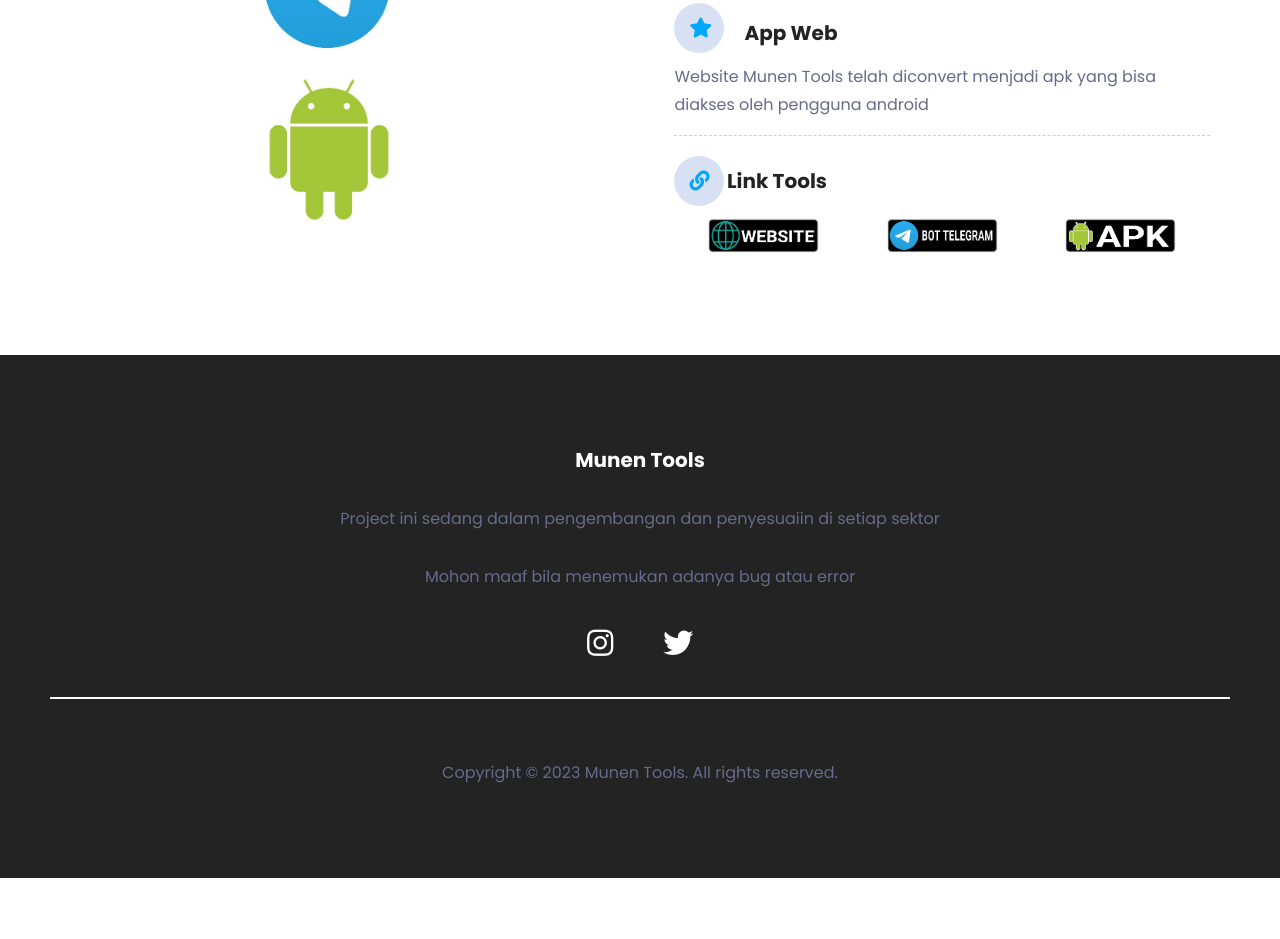
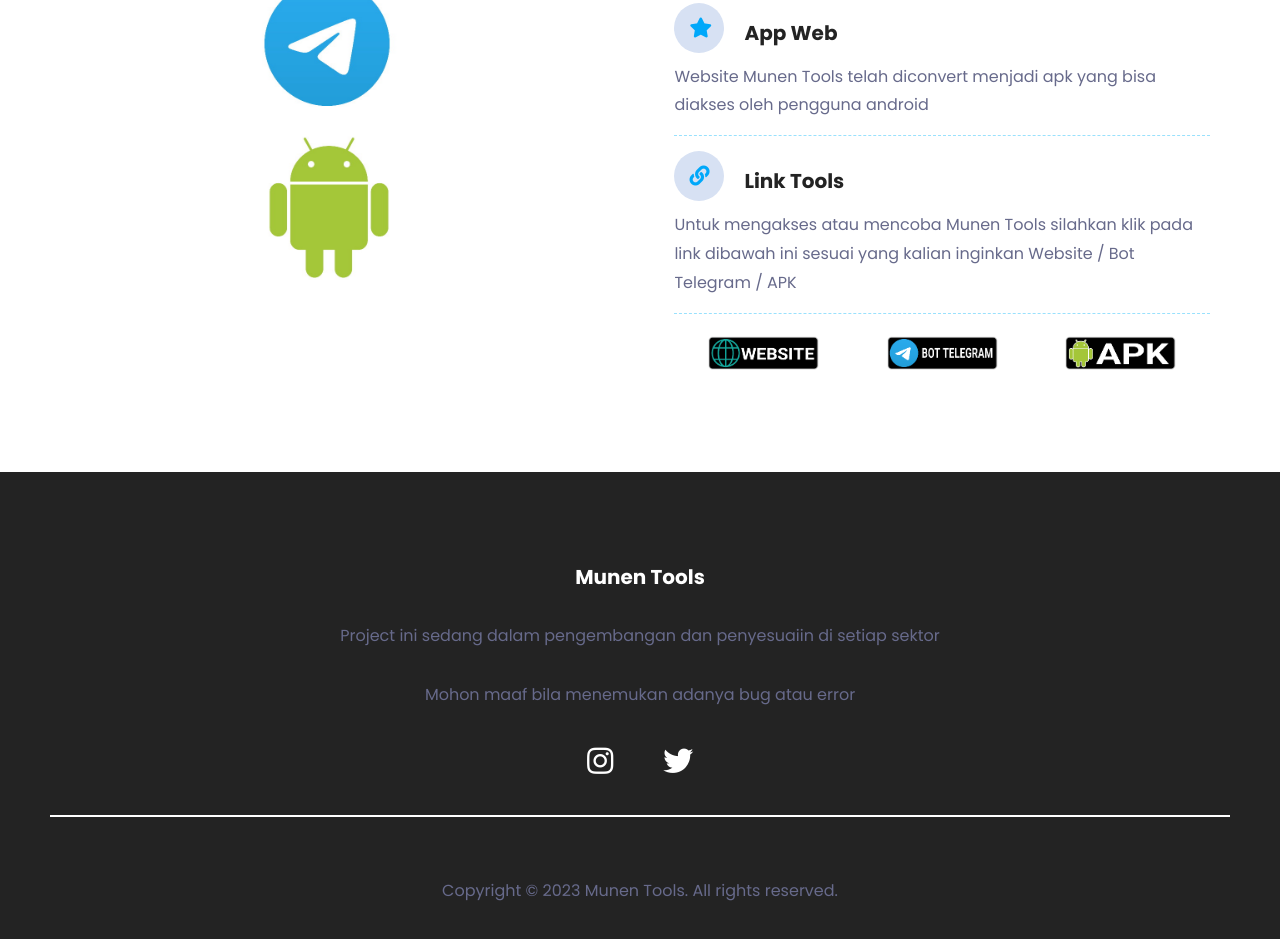
Before and after one commit to munentools/official, a plain HTML site: page index.html in a window 1280 px wide. Shown: the part 1240-2179 px from the top of the page. Before the commit the page ends 2118 px from the top, so only its background shows below. Drawn offline with Linux system fonts and the light colour scheme.

Commit message:
Update index.html

```diff
--- a/index.html
+++ b/index.html
@@ -102,10 +102,15 @@
             </p>
           </div>
 
-           <div>
+           <div class="app-feature">
+          <div>
             <i class="fas fa-link"></i>
             <h3>Link Tools</h3>
           </div>
+          <p>
+            Untuk mengakses atau mencoba Munen Tools silahkan klik pada link dibawah ini sesuai yang kalian inginkan Website / Bot Telegram / APK
+          </p>
+        </div>
           <div class="download-btns">
             <a href="http://munentools.github.io/list">
               <img src="img/buttonweb.png" />
```
